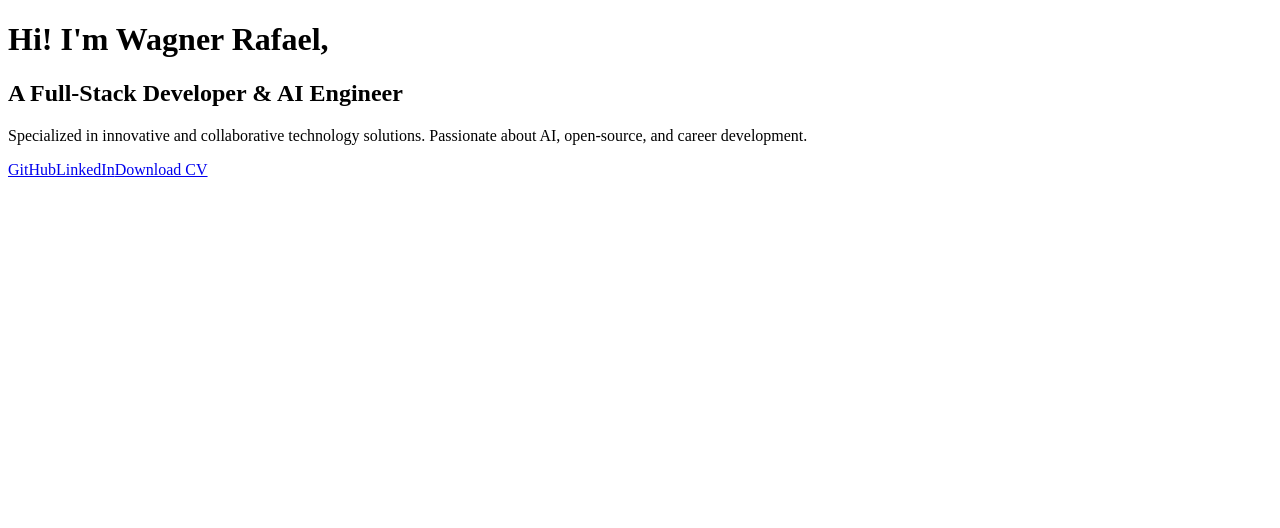
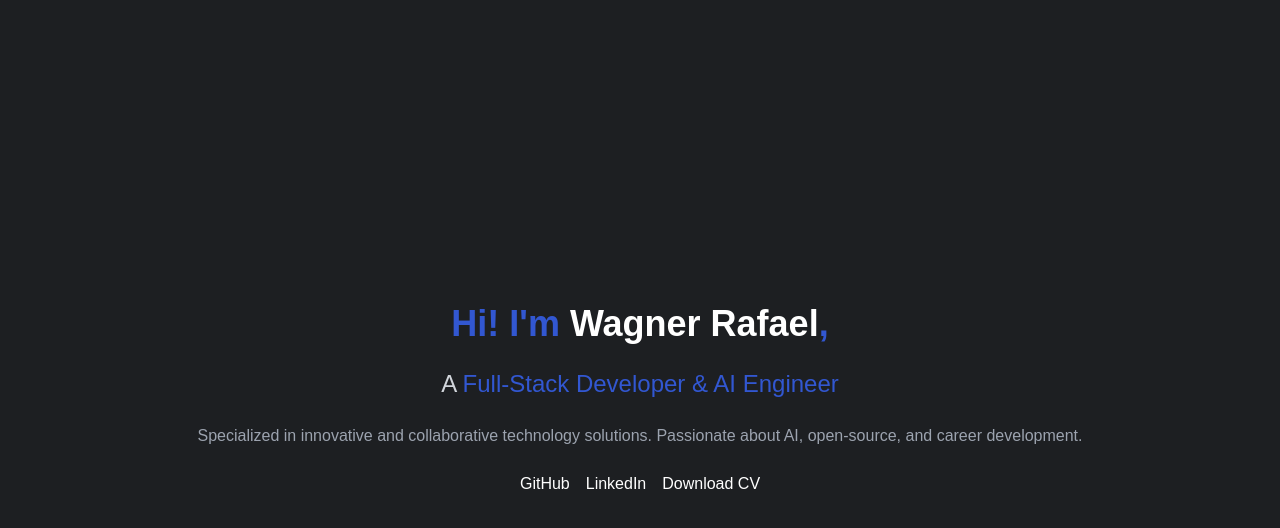
Before and after one commit to AIExxplorer/PersonalPage2.0, a Next.js app: page / in a window 1280 px wide. Shown: the top 528 px of the page. Built offline with nearby package versions, Linux system fonts and the light colour scheme.

Commit message:
chore: change files, and change files structure.

```diff
--- /dev/null
+++ b/src/app/(home)/globals.css
@@ -0,0 +1,31 @@
+@tailwind base;
+@tailwind components;
+@tailwind utilities;
+
+@import "swiper/css";
+@import "swiper/css/effect-cube";
+@import "swiper/css/navigation";
+
+body {
+  margin: 0;
+  padding: 0;
+  font-family: "Poppins", sans-serif;
+  background-color: #1d1f22;
+  color: white;
+}
+
+@layer base {
+  :root {
+    --sidebar-background: 240 5.9% 10%;
+    --sidebar-foreground: 240 4.8% 95.9%;
+    --sidebar-primary: 224.3 76.3% 48%;
+  }
+
+  body {
+    @apply bg-gray-900 text-white font-sans;
+  }
+
+  button {
+    @apply px-4 py-2 rounded-md bg-blue-500 text-white hover:bg-blue-600;
+  }
+}
--- /dev/null
+++ b/src/app/(home)/layout.tsx
@@ -0,0 +1,19 @@
+import "src/app/(home)/globals.css";
+import { ReactNode } from "react";
+
+export const metadata = {
+  title: "Personal Page",
+  description: "A personal portfolio built with Next.js",
+};
+
+export default function RootLayout({ children }: { children: ReactNode }) {
+  return (
+    <html lang="en">
+      <head>
+        <meta charSet="UTF-8" />
+        <meta name="viewport" content="width=device-width, initial-scale=1.0" />
+      </head>
+      <body>{children}</body>
+    </html>
+  );
+}
--- a/src/app/globals.css
+++ /dev/null
@@ -1,65 +0,0 @@
-@tailwind base;
-@tailwind components;
-@tailwind utilities;
-
-@import "swiper/css";
-@import "swiper/css/effect-cube";
-@import "swiper/css/navigation";
-
-/* Estilos globais do corpo */
-body {
-  margin: 0;
-  padding: 0;
-  font-family: "Poppins", sans-serif;
-  background-color: #1d1f22;
-  color: white;
-}
-
-/* Estilo para elementos auxiliares */
-.slide-help {
-  position: fixed;
-  bottom: 20px;
-  left: 50%;
-  transform: translateX(-50%);
-  font-size: 1rem;
-  font-weight: 400;
-}
-
-/* Ajustando as variáveis globais */
-@layer base {
-  :root {
-    --sidebar-background: 240 5.9% 10%;
-    --sidebar-foreground: 240 4.8% 95.9%;
-    --sidebar-primary: 224.3 76.3% 48%;
-    --sidebar-primary-foreground: 0 0% 100%;
-    --sidebar-accent: 240 3.7% 15.9%;
-    --sidebar-accent-foreground: 240 4.8% 95.9%;
-    --sidebar-border: 240 3.7% 15.9%;
-    --sidebar-ring: 217.2 91.2% 59.8%;
-  }
-
-  .dark {
-    --sidebar-background: 240 5.9% 10%;
-    --sidebar-foreground: 240 4.8% 95.9%;
-    --sidebar-primary: 224.3 76.3% 48%;
-    --sidebar-primary-foreground: 0 0% 100%;
-    --sidebar-accent: 240 3.7% 15.9%;
-    --sidebar-accent-foreground: 240 4.8% 95.9%;
-    --sidebar-border: 240 3.7% 15.9%;
-    --sidebar-ring: 217.2 91.2% 59.8%;
-  }
-
-  /* Ajustando estilos globais */
-  body {
-    @apply bg-gray-900 text-white font-sans;
-  }
-
-  button {
-    @apply px-4 py-2 rounded-md bg-blue-500 text-white hover:bg-blue-600;
-  }
-}
-
-/* Corrigindo possíveis usos inválidos */
-* {
-  @apply border-gray-700; /* Substituindo border-border por border-gray-700 */
-}
--- a/src/components/user/Home.tsx
+++ b/src/components/user/Home.tsx
@@ -1,26 +1,26 @@
 export default function Home() {
     return (
-      <div className="p-8">
+      <div className="p-8 flex flex-col items-center justify-center text-center h-screen space-y-6">
         <h1 className="text-4xl font-bold text-blue-500">
           Hi! I&apos;m <span className="text-white">Wagner Rafael</span>,
         </h1>
-        <h2 className="text-2xl text-gray-300 mt-4">
+        <h2 className="text-2xl text-gray-300">
           A <span className="text-blue-500">Full-Stack Developer & AI Engineer</span>
         </h2>
-        <p className="text-gray-400 mt-4">
+        <p className="text-gray-400">
           Specialized in innovative and collaborative technology solutions.
           Passionate about AI, open-source, and career development.
         </p>
-        <div className="mt-6 flex gap-4">
-          <a href="https://github.com/AIExxplorer" className="btn btn-primary">
+        <div className="flex space-x-4">
+          <a href="https://github.com/AIExxplorer" className="btn-primary">
             GitHub
           </a>
-          <a href="https://linkedin.com/in/AIExxplorer" className="btn btn-primary">
+          <a href="https://linkedin.com/in/AIExxplorer" className="btn-primary">
             LinkedIn
           </a>
           <a
             href="https://drive.google.com/file/d/1OgVRWREYpLHASZvDdHZybzfwq3cP8ybD/view?usp=sharing"
-            className="btn btn-primary"
+            className="btn-primary"
           >
             Download CV
           </a>
--- a/tailwind.config.ts
+++ b/tailwind.config.ts
@@ -6,8 +6,8 @@ import animate from "tailwindcss-animate";
 const config: Config = {
   darkMode: ["class"],
   content: [
-    "./src/**/*.{js,ts,jsx,tsx}", // Incluindo todos os arquivos dentro de src
-    "./src/app/globals.css", // CSS global
+    "./src/**/*.{js,ts,jsx,tsx}",
+    "./src/app/globals.css",
   ],
   theme: {
     extend: {
@@ -17,16 +17,6 @@ const config: Config = {
         },
         gray: {
           900: "#1d1f22",
-        },
-        sidebar: {
-          DEFAULT: "hsl(var(--sidebar-background))",
-          foreground: "hsl(var(--sidebar-foreground))",
-          primary: "hsl(var(--sidebar-primary))",
-          "primary-foreground": "hsl(var(--sidebar-primary-foreground))",
-          accent: "hsl(var(--sidebar-accent))",
-          "accent-foreground": "hsl(var(--sidebar-accent-foreground))",
-          border: "hsl(var(--sidebar-border))",
-          ring: "hsl(var(--sidebar-ring))",
         },
       },
       fontFamily: {
```
Also changed, not shown: 2 other files (tests, documents, lock files or other folders).
